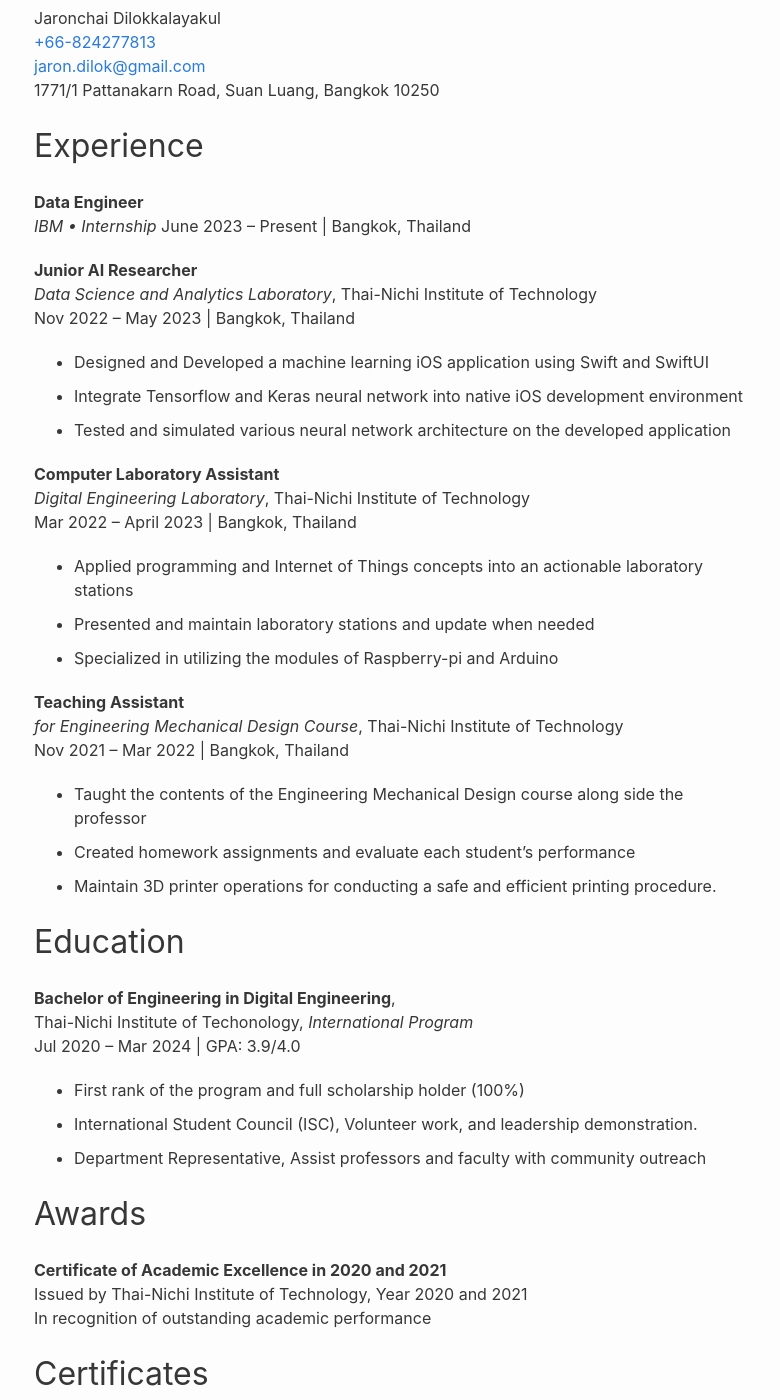
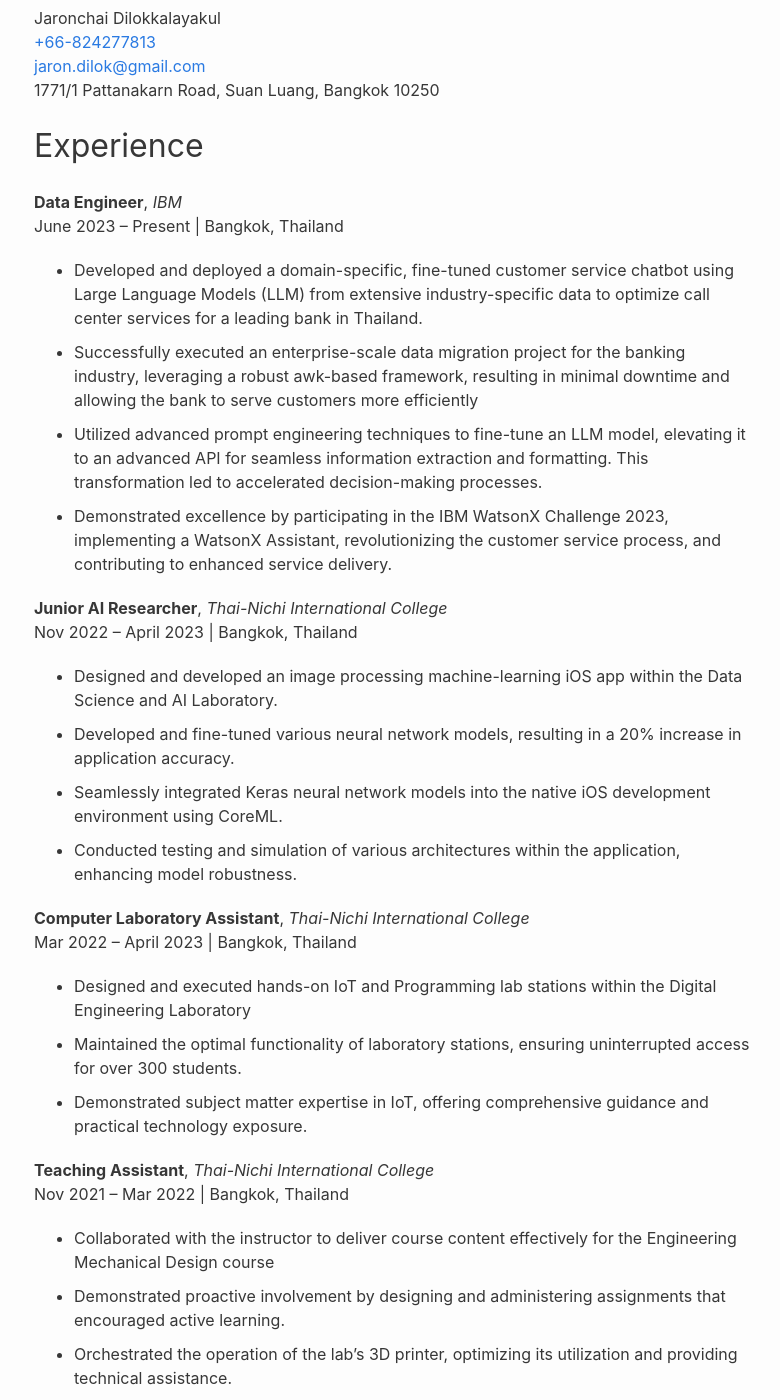
Before and after one commit to jarondlk/jaronchai-blog, a Jekyll site: the page built from pages/resume.markdown, in a window 1280 px wide and 1400 px high, scrolled down 215 px. Shown: the whole window, without its empty margins (246-1026 px from the left). Built offline with Jekyll 4.4.1, drawn with Linux system fonts in a browser that asks for light colours; some of the changed text lies outside the part shown.

Commit message:
Update resume page

```diff
--- a/pages/resume.markdown
+++ b/pages/resume.markdown
@@ -14,52 +14,50 @@ Jaronchai Dilokkalayakul\
 
 ## Experience
 
-**Data Engineer**\
-*IBM • Internship*
+**Data Engineer**, *IBM*\
 June 2023 – Present | Bangkok, Thailand
 
-**Junior AI Researcher**\
-*Data Science and Analytics Laboratory*,
-Thai-Nichi Institute of Technology\
-Nov 2022 – May 2023 | Bangkok, Thailand
+- Developed and deployed a domain-specific, fine-tuned customer service chatbot using Large Language Models (LLM) from extensive industry-specific data to optimize call center services for a leading bank in Thailand.
+- Successfully executed an enterprise-scale data migration project for the banking industry, leveraging a robust awk-based framework, resulting in minimal downtime and allowing the bank to serve customers more efficiently
+- Utilized advanced prompt engineering techniques to fine-tune an LLM model, elevating it to an advanced API for seamless information extraction and formatting. This transformation led to accelerated decision-making processes.
+- Demonstrated excellence by participating in the IBM WatsonX Challenge 2023, implementing a WatsonX Assistant, revolutionizing the customer service process, and contributing to enhanced service delivery.
 
-- Designed and Developed a machine learning iOS application using Swift and SwiftUI
-- Integrate Tensorflow and Keras neural network into native iOS development environment
-- Tested and simulated various neural network architecture on the developed application
+**Junior AI Researcher**, *Thai-Nichi International College*\
+Nov 2022 – April 2023 | Bangkok, Thailand
 
-**Computer Laboratory Assistant**\
-*Digital Engineering Laboratory*,
-Thai-Nichi Institute of Technology\
+- Designed and developed an image processing machine-learning iOS app within the Data Science and AI Laboratory.
+- Developed and fine-tuned various neural network models, resulting in a 20% increase in application accuracy.
+- Seamlessly integrated Keras neural network models into the native iOS development environment using CoreML.
+- Conducted testing and simulation of various architectures within the application, enhancing model robustness.
+
+**Computer Laboratory Assistant**, *Thai-Nichi International College*\
 Mar 2022 – April 2023 | Bangkok, Thailand
 
-- Applied programming and Internet of Things concepts into an actionable laboratory stations
-- Presented and maintain laboratory stations and update when needed
-- Specialized in utilizing the modules of Raspberry-pi and Arduino
+- Designed and executed hands-on IoT and Programming lab stations within the Digital Engineering Laboratory
+- Maintained the optimal functionality of laboratory stations, ensuring uninterrupted access for over 300 students.
+- Demonstrated subject matter expertise in IoT, offering comprehensive guidance and practical technology exposure.
 
-**Teaching Assistant**\
-*for Engineering Mechanical Design Course*,
-Thai-Nichi Institute of Technology\
+**Teaching Assistant**, *Thai-Nichi International College*\
 Nov 2021 – Mar 2022 | Bangkok, Thailand
 
-- Taught the contents of the Engineering Mechanical Design course along side the professor
-- Created homework assignments and evaluate each student's performance
-- Maintain 3D printer operations for conducting a safe and efficient printing procedure.
+- Collaborated with the instructor to deliver course content effectively for the Engineering Mechanical Design course
+- Demonstrated proactive involvement by designing and administering assignments that encouraged active learning.
+- Orchestrated the operation of the lab's 3D printer, optimizing its utilization and providing technical assistance.
 
 ## Education
 
-**Bachelor of Engineering in Digital Engineering**,\
-Thai-Nichi Institute of Techonology, *International Program*\
-Jul 2020 – Mar 2024 | GPA: 3.9/4.0
+**Digital Engineering (B.Eng.)**, *Thai-Nichi International College*\
+Jul 2020 – Mar 2024 | GPA: 3.95/4.0
 
-- First rank of the program and full scholarship holder (100%)
-- International Student Council (ISC), Volunteer work, and leadership demonstration.
-- Department Representative, Assist professors and faculty with community outreach
+- First-ranked student in the program and full scholarship holder (covering 100% of tuition fees)
+- International Student Council (ISC) active contribution and demonstrated leadership through volunteer work
+- Department Representative, impactful community outreach initiatives in collaboration with professors and faculty.
 
 ## Awards
 
 **Certificate of Academic Excellence in 2020 and 2021**\
-Issued by Thai-Nichi Institute of Technology, Year 2020 and 2021\
-In recognition of outstanding academic performance
+Issued by *Thai-Nichi International College*, Year 2020 and 2021\
+In recognition of outstanding academic performance, achieving the highest GPA in the program.
 
 ## Certificates
 
```
